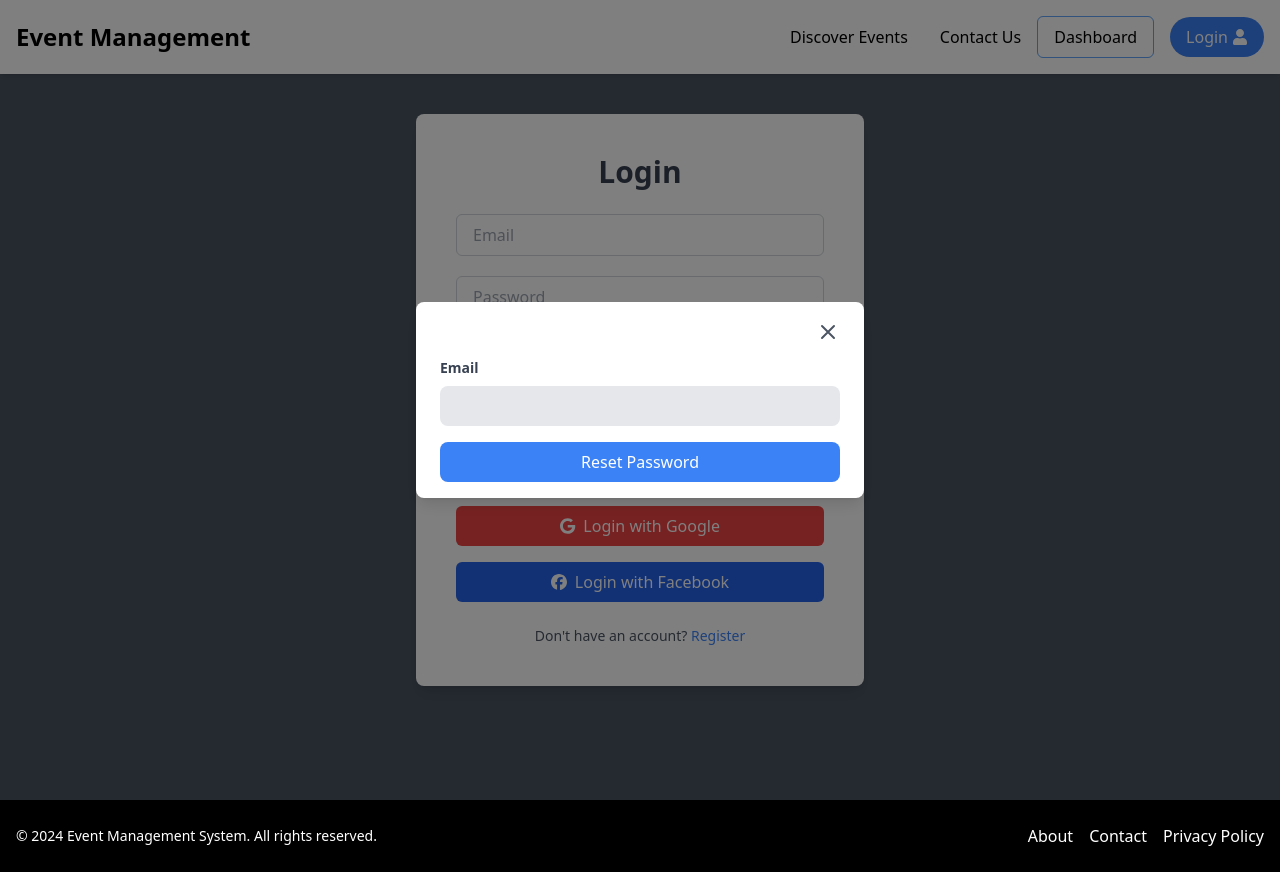
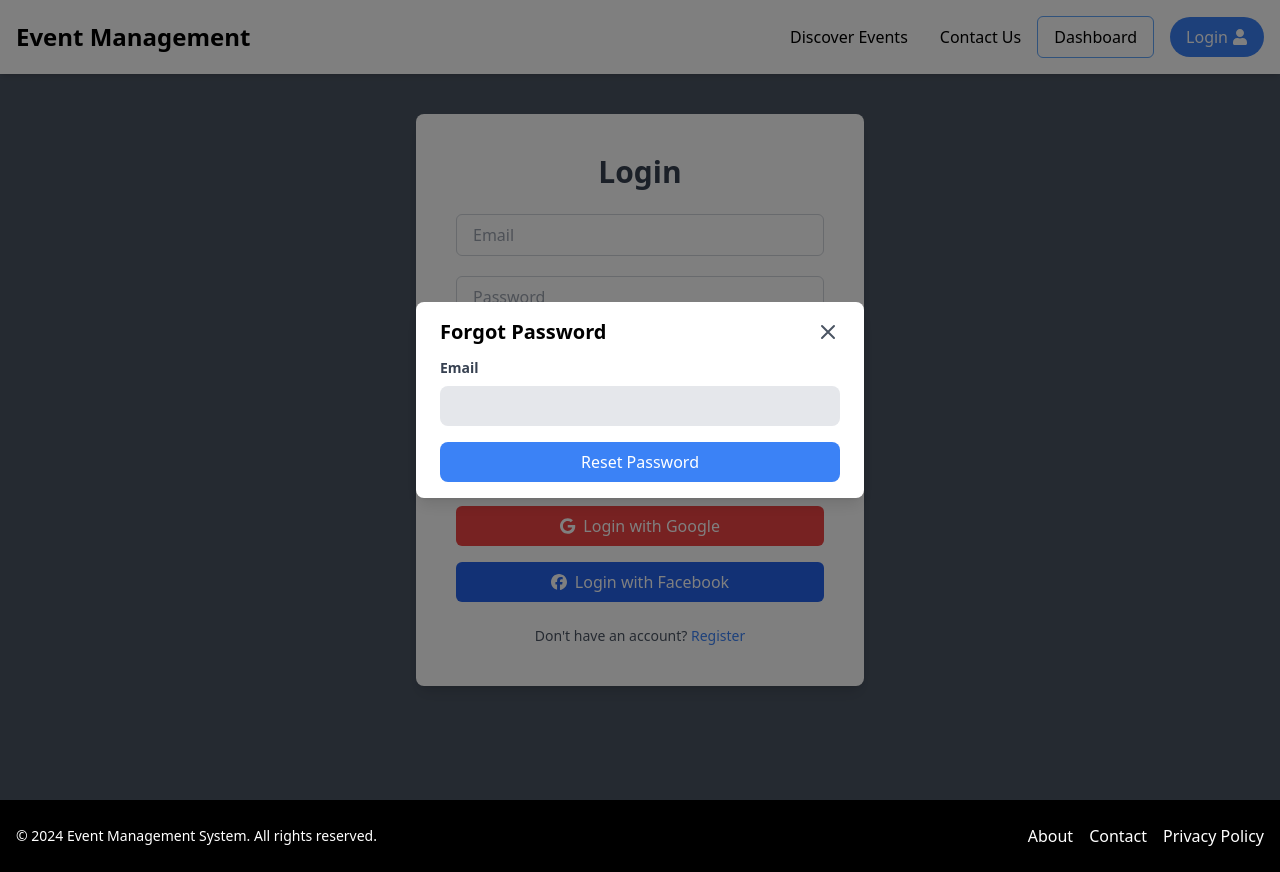
Before and after one commit to Devraj070/Event-management-system, a React (Create React App) app in the folder frontend/: page /login in a window 1280 px wide. Both pictures are taken after a click on the element "Forgot password?". Built offline with nearby package versions, Linux system fonts and the light colour scheme.

Commit message:
Update ForgotPasswordModal.jsx

```diff
--- a/frontend/src/pages/user/ForgotPasswordModal.jsx
+++ b/frontend/src/pages/user/ForgotPasswordModal.jsx
@@ -125,7 +125,7 @@ const ForgotPasswordModal = ({ isOpen, onClose }) => {
           <div className="bg-white w-full max-w-md mx-auto rounded-lg shadow-lg overflow-hidden z-50">
             <div className="px-6 py-4">
               <div className="flex justify-between items-center pb-3">
-                <h2 className="text-xl font-bold">Forgot Password</h2>
+                <h2 className="text-xl font-bold text-black">Forgot Password</h2>
                 <button className="text-gray-600 hover:text-gray-800 focus:outline-none" onClick={onClose}>
                   <svg className="w-6 h-6" fill="none" stroke="currentColor" viewBox="0 0 24 24" xmlns="http://www.w3.org/2000/svg">
                     <path strokeLinecap="round" strokeLinejoin="round" strokeWidth="2" d="M6 18L18 6M6 6l12 12"></path>
```
